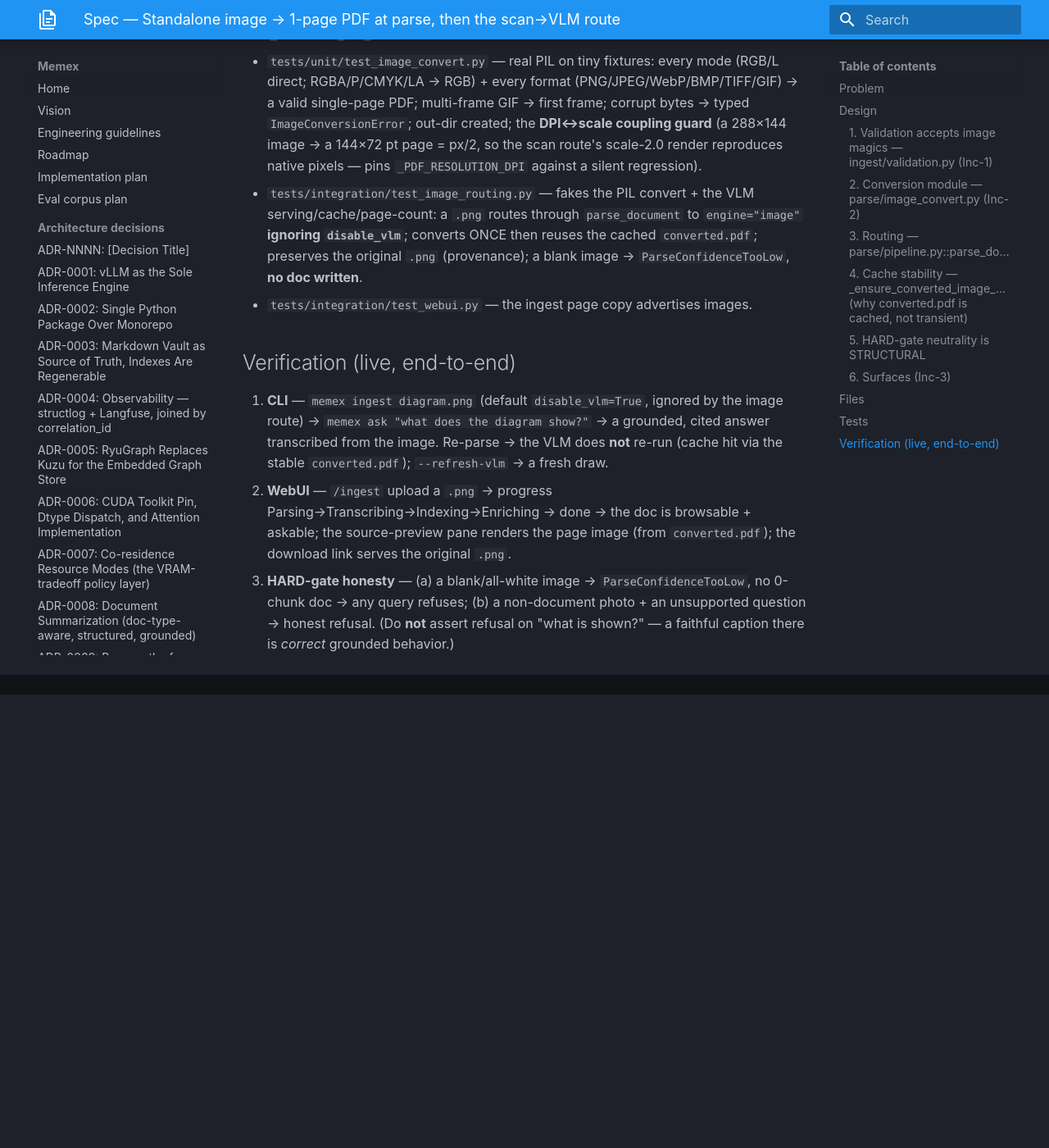
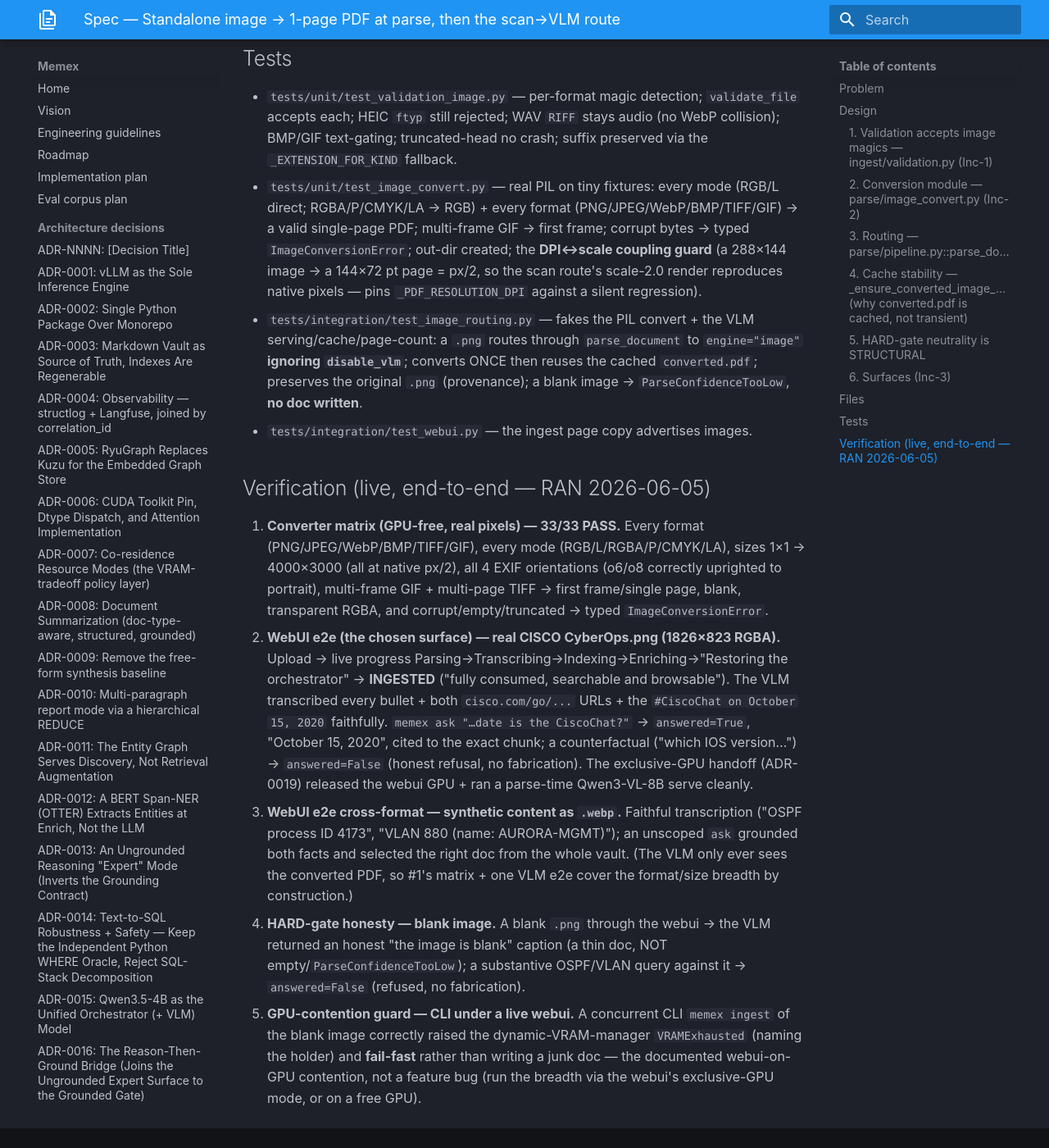
Before and after one commit to Zenetusken/memex, an MkDocs documentation site: the page built from docs/specs/image-ingestion.md, in a window 1280 px wide and 1400 px high, scrolled down 3433 px. Shown: the whole window at 82% size. Built offline with MkDocs 1.6.1 and Material for MkDocs 9.7.7, drawn with Linux system fonts in a browser that asks for light colours; before the commit the page ends 4280 px from its top, so only the background shows below that; some of the changed text lies outside the part shown.

Commit message:
image-ingest: doc-sync — correct blank-image behavior + record live e2e results
Live verification (2026-06-05) surfaced a doc inaccuracy: the ADR/spec claimed a
blank image "transcribes to nothing → ParseConfidenceTooLow → no junk doc." In
practice the VLM does NOT return empty for an all-white image — it returns an
HONEST meta-description ("the image is blank"), so a thin doc IS written. It is
still HARD-gate-safe (a substantive OSPF/VLAN query against the blank doc refused,
answered=False — no fabrication), just not via the empty-transcription path.

- ADR-0020 + spec §5: corrected to "HARD-gate-safe two ways" (empty→refuse OR
  honest-blank-caption→refuses-all-substantive-queries); no fabrication either way.
- ADR Revisit: a deterministic VLM-meta-response filter (→ ParseConfidenceTooLow,
  tidier vault) noted as a deferred refinement.
- Spec Verification: replaced the planned steps with the ACTUAL live results —
  the 33/33 converter matrix, the real CISCO CyberOps.png webui e2e (grounded
  "Oct 15 2020" + counterfactual refusal), the WebP cross-format grounding
  (OSPF 4173 / VLAN 880), the blank-image refusal, and the CLI VRAMExhausted
  fail-fast under webui GPU contention.
- Spec status → "Shipped + live-validated"; +the EXIF-fix commit ref.

Code unchanged — docs-only accuracy fix. mkdocs --strict clean.

Co-Authored-By: Claude Opus 4.8 (1M context) <noreply@anthropic.com>

```diff
--- a/docs/adr/0020-image-file-ingestion.md
+++ b/docs/adr/0020-image-file-ingestion.md
@@ -84,12 +84,16 @@ runs the existing scan→VLM transcription**, `engine="image"`. Two user decisio
 ## HARD-gate neutrality is STRUCTURAL
 
 Not "images yield clean text." Image → VLM → markdown flows through the **unchanged** index/grounding
-gate, so the gate posture is identical to any scanned PDF. A **blank/unreadable image** transcribes
-to nothing → `_parse_scan_with_vlm`'s `if not parts: raise ParseConfidenceTooLow(recoverable=True)`
-fires **before `write_document`** → **no junk 0-chunk doc** is ever written → any query against it
-refuses honestly. The VLM cache extends the determinism guarantee to images (a re-parse replays the
-transcription). Parse-stage only ⇒ `/ask`, `summarize`, chat, the bridge, MCP, and their HARD gates
-are byte-untouched.
+gate, so the gate posture is identical to any scanned PDF. An **unreadable image is HARD-gate-safe two
+ways**: (1) if the VLM transcribes nothing, `_parse_scan_with_vlm`'s `if not parts: raise
+ParseConfidenceTooLow(recoverable=True)` fires **before `write_document`** → no 0-chunk doc; (2) **live
+observation (2026-06-05)** — given an all-white image the VLM does NOT return empty, it returns an
+*honest meta-description* ("the image is blank, no content"), so a thin doc IS written — but it carries
+no assertable content, so **every substantive query against it refuses** (verified live: a blank-image
+doc refused an OSPF/VLAN question, `answered=False`). Either way there is **no fabrication** — the
+honest "blank" caption is correct content, not a hallucination. The VLM cache extends the determinism
+guarantee to images (a re-parse replays the transcription). Parse-stage only ⇒ `/ask`, `summarize`,
+chat, the bridge, MCP, and their HARD gates are byte-untouched.
 
 ## Considered Options
 
@@ -141,6 +145,11 @@ are byte-untouched.
   (`convert_image_to_pdf` emits an N-page PDF; the scan route already transcribes every page).
 - **A non-VLM image path** ever becomes worthwhile (e.g. a fast printed-text screenshot OCR) — it
   would be an *additional* route, not a change to this one (images stay VLM-mandatory by default).
+- **A blank/contentless image yields a thin "this image is blank" caption doc** (the VLM's honest
+  meta-response, live 2026-06-05) rather than `ParseConfidenceTooLow`. It is HARD-gate-safe (refuses all
+  substantive queries), but a deterministic post-transcription filter that recognizes a VLM "no content"
+  meta-response and routes it to `ParseConfidenceTooLow` (→ no doc) would keep the vault tidier. Deferred
+  as a refinement (phrase-matching a meta-response is fragile; the current behavior is honest + safe).
 - **Off-list-but-magic-valid extensions** (e.g. a JPEG saved as `.jfif`/`.jpe`) — validation accepts
   by magic but the parse route keys on the fixed `IMAGE_SUFFIXES` set, so such a file misses the image
   branch and falls through to Docling (a clean *typed* parse failure, **not** a crash or a junk doc).
--- a/docs/specs/image-ingestion.md
+++ b/docs/specs/image-ingestion.md
@@ -1,7 +1,9 @@
 # Spec — Standalone image → 1-page PDF at parse, then the scan→VLM route
 
-**Status:** Shipped 2026-06-05 (branch `feat/image-ingestion`; ADR-0020). Inc-1 validation
-`457ec72`, Inc-2 parse route `a548abd`.
+**Status:** Shipped + **live-validated** 2026-06-05 (branch `feat/image-ingestion`; ADR-0020). Inc-1
+validation `457ec72`, Inc-2 parse route `a548abd`, Inc-3 surfaces/docs `296256c`, EXIF-orientation fix
+`3a6caae`. End-to-end through the webui on the real `CISCO CyberOps.png` + a 33-case converter matrix
+(see Verification).
 
 ## Problem
 
@@ -70,10 +72,13 @@ doc dir → a fresh ingest re-converts.
 
 ### 5. HARD-gate neutrality is STRUCTURAL
 Image → VLM → markdown flows through the **unchanged** index/grounding gate (identical posture to a
-scanned PDF). A blank/unreadable image transcribes to nothing → `_parse_scan_with_vlm`'s
-`if not parts: raise ParseConfidenceTooLow(recoverable=True)` fires **before `write_document`** → **no
-junk 0-chunk doc** → an honest refuse. Parse-stage only ⇒ `/ask`/`summarize`/chat/bridge/MCP and their
-HARD gates are byte-untouched.
+scanned PDF). An unreadable image is HARD-gate-safe two ways: (1) if the VLM transcribes nothing,
+`_parse_scan_with_vlm`'s `if not parts: raise ParseConfidenceTooLow(recoverable=True)` fires **before
+`write_document`** → no 0-chunk doc; (2) **live (2026-06-05)** the VLM given an all-white image returns
+an honest *meta-description* ("the image is blank") rather than empty, so a thin doc is written — but it
+holds no assertable content, so **every substantive query against it refuses** (verified: a blank-image
+doc refused an OSPF/VLAN question). No fabrication either way. Parse-stage only ⇒
+`/ask`/`summarize`/chat/bridge/MCP and their HARD gates are byte-untouched.
 
 ### 6. Surfaces (Inc-3)
 - **CLI** — `memex ingest photo.png` works out of the box (validation accepts it; the parse route runs
@@ -108,14 +113,26 @@ HARD gates are byte-untouched.
   image → `ParseConfidenceTooLow`, **no doc written**.
 - `tests/integration/test_webui.py` — the ingest page copy advertises images.
 
-## Verification (live, end-to-end)
-1. **CLI** — `memex ingest diagram.png` (default `disable_vlm=True`, ignored by the image route) →
-   `memex ask "what does the diagram show?"` → a grounded, cited answer transcribed from the image.
-   Re-parse → the VLM does **not** re-run (cache hit via the stable `converted.pdf`); `--refresh-vlm` →
-   a fresh draw.
-2. **WebUI** — `/ingest` upload a `.png` → progress Parsing→Transcribing→Indexing→Enriching → done →
-   the doc is browsable + askable; the source-preview pane renders the page image (from
-   `converted.pdf`); the download link serves the original `.png`.
-3. **HARD-gate honesty** — (a) a blank/all-white image → `ParseConfidenceTooLow`, no 0-chunk doc → any
-   query refuses; (b) a non-document photo + an unsupported question → honest refusal. (Do **not**
-   assert refusal on "what is shown?" — a faithful caption there is *correct* grounded behavior.)
+## Verification (live, end-to-end — RAN 2026-06-05)
+1. **Converter matrix (GPU-free, real pixels) — 33/33 PASS.** Every format (PNG/JPEG/WebP/BMP/TIFF/GIF),
+   every mode (RGB/L/RGBA/P/CMYK/LA), sizes 1×1 → 4000×3000 (all at native px/2), all 4 EXIF
+   orientations (o6/o8 correctly uprighted to portrait), multi-frame GIF + multi-page TIFF → first
+   frame/single page, blank, transparent RGBA, and corrupt/empty/truncated → typed `ImageConversionError`.
+2. **WebUI e2e (the chosen surface) — real CISCO CyberOps.png (1826×823 RGBA).** Upload → live progress
+   Parsing→Transcribing→Indexing→Enriching→"Restoring the orchestrator" → **INGESTED** ("fully consumed,
+   searchable and browsable"). The VLM transcribed every bullet + both `cisco.com/go/...` URLs + the
+   `#CiscoChat on October 15, 2020` faithfully. `memex ask "…date is the CiscoChat?"` → `answered=True`,
+   "October 15, 2020", cited to the exact chunk; a counterfactual ("which IOS version…") → `answered=False`
+   (honest refusal, no fabrication). The exclusive-GPU handoff (ADR-0019) released the webui GPU + ran a
+   parse-time Qwen3-VL-8B serve cleanly.
+3. **WebUI e2e cross-format — synthetic content as `.webp`.** Faithful transcription ("OSPF process ID
+   4173", "VLAN 880 (name: AURORA-MGMT)"); an unscoped `ask` grounded both facts and selected the right
+   doc from the whole vault. (The VLM only ever sees the converted PDF, so #1's matrix + one VLM e2e
+   cover the format/size breadth by construction.)
+4. **HARD-gate honesty — blank image.** A blank `.png` through the webui → the VLM returned an honest
+   "the image is blank" caption (a thin doc, NOT empty/`ParseConfidenceTooLow`); a substantive
+   OSPF/VLAN query against it → `answered=False` (refused, no fabrication).
+5. **GPU-contention guard — CLI under a live webui.** A concurrent CLI `memex ingest` of the blank image
+   correctly raised the dynamic-VRAM-manager `VRAMExhausted` (naming the holder) and **fail-fast** rather
+   than writing a junk doc — the documented webui-on-GPU contention, not a feature bug (run the breadth
+   via the webui's exclusive-GPU mode, or on a free GPU).
```
